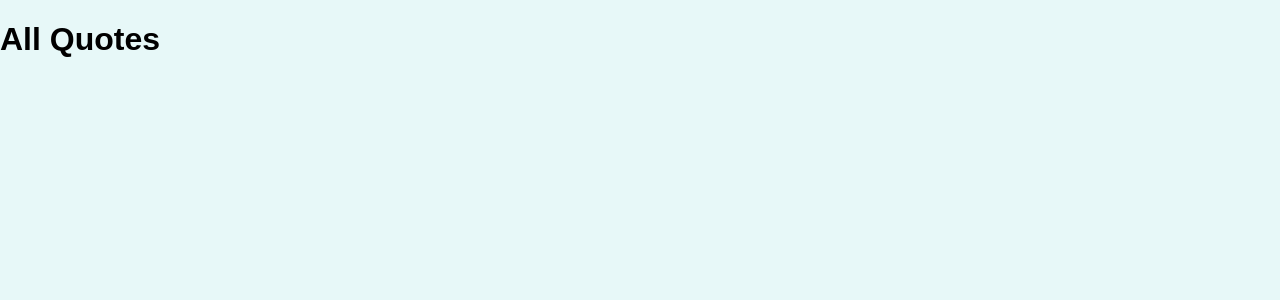
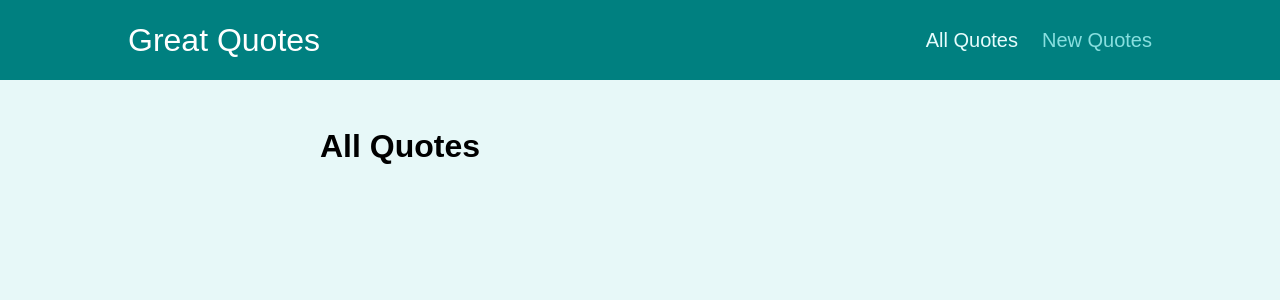
Before and after one commit to jieunheo/react, a React (Create React App) app in the folder 10-time-to-practice-starting-code/: page /quotes in a window 1280 px wide. Shown: the top 300 px of the page. Built offline with nearby package versions, Linux system fonts and the light colour scheme; the HTML template or start-up script is replaced by a standard one.

Commit message:
Navigation 컴포넌트와router를 layout 컴포넌트로 랩핑

```diff
--- a/10-time-to-practice-starting-code/src/App.js
+++ b/10-time-to-practice-starting-code/src/App.js
@@ -1,12 +1,14 @@
 import { Redirect } from 'react-router-dom';
 import { Route, Switch } from 'react-router-dom';
 
+import Layout from './components/layout/Layout';
 import AllQuotes from './pages/AllQuotes';
 import NewQuotes from './pages/NewQuotes';
 import QuoteDetail from './pages/QuoteDetail';
 
 function App() {
   return (
+    <Layout>
       <Switch>
         <Route path='/' exact>
           <Redirect to='/quotes' />
@@ -21,6 +23,7 @@
           <NewQuotes />
         </Route>
       </Switch>
+    </Layout>
   );
 }
 
--- /dev/null
+++ b/10-time-to-practice-starting-code/src/components/layout/Layout.js
@@ -0,0 +1,17 @@
+import { Fragment } from 'react';
+
+import MainNavigation from './MainNavigation';
+import classes from './Layout.module.css';
+
+const Layout = props => {
+  return (
+    <Fragment>
+      <MainNavigation />
+      <main className={classes.main}>
+        {props.children}
+      </main>
+    </Fragment>
+  );
+};
+
+export default Layout;
--- /dev/null
+++ b/10-time-to-practice-starting-code/src/components/layout/MainNavigation.js
@@ -0,0 +1,19 @@
+import { NavLink } from 'react-router-dom';
+
+import classes from './MainNavigation.module.css';
+
+const MainNavigation = () => {
+  return (
+    <header className={classes.header}>
+      <div className={classes.logo}>Great Quotes</div>
+      <nav className={classes.nav}>
+        <ul>
+          <li><NavLink activeClassName={classes.active} to='/quotes'>All Quotes</NavLink></li>
+          <li><NavLink activeClassName={classes.active} to='/new-quote'>New Quotes</NavLink></li>
+        </ul>
+      </nav>
+    </header>
+  );
+}
+
+export default MainNavigation;
```
Lines whose indentation alone changed are shown as unchanged.
